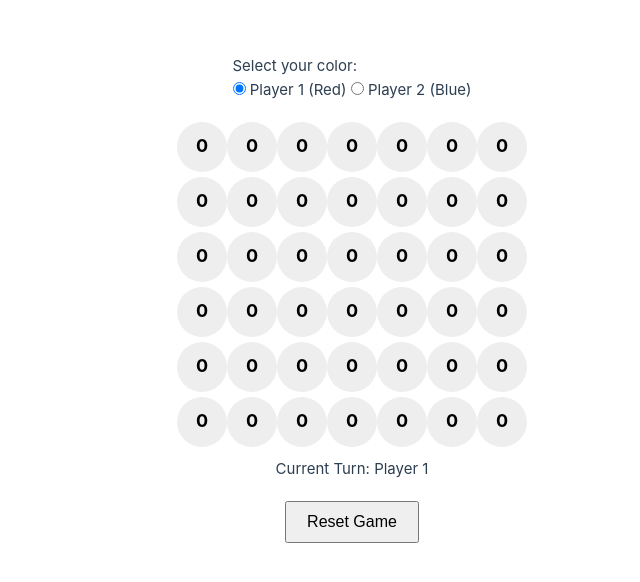
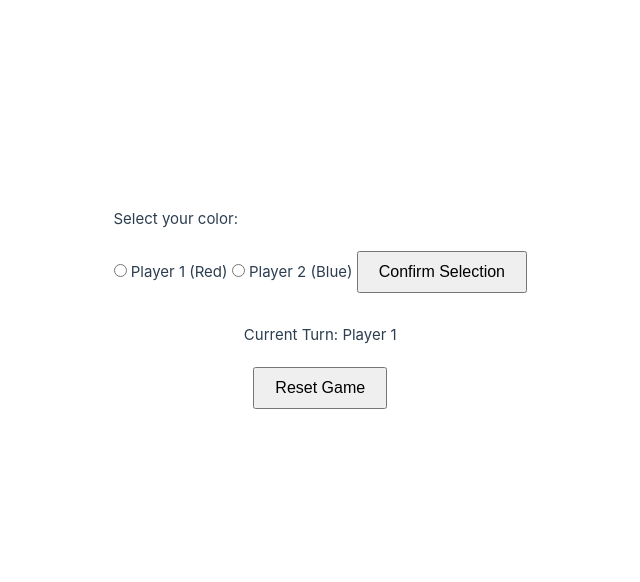
Before and after one commit to elfrmkr/connect-four-game, a Vue app: page / in a window 1280 px wide. Shown: the part 112-694 px from the top of the page, without its empty margins (113-753 px from the left). Built offline with nearby package versions, Linux system fonts and the light colour scheme.

Commit message:
refactor: player selection method is chnaged

```diff
--- a/src/App.vue
+++ b/src/App.vue
@@ -1,21 +1,21 @@
-<script setup>
-</script>
-
 <template>
   <div class="container">
-    <div class="player-selection">
+    <div class="player-selection" v-if="!colorConfirmed">
       <p>Select your color:</p>
       <label>
-        <input type="radio" v-model="playerColor" value="player1" /> Player 1 (Red)
+        <input type="radio" @click="changeCurrentPlayer(1)" name="playerSelection" /> Player 1 (Red)
       </label>
       <label>
-        <input type="radio" v-model="playerColor" value="player2" /> Player 2 (Blue)
+        <input type="radio" @click="changeCurrentPlayer(2)" name="playerSelection" /> Player 2 (Blue)
       </label>
+      <button @click="confirmColor">Confirm Selection</button>
     </div>
-    <div class="grid-container">
+
+
+    <div class="grid-container" v-else>
       <div v-for="(col, colIndex) in grid" :key="colIndex" class="column">
         <div v-for="(cell, rowIndex) in col" :key="rowIndex" class="grid-item"
-          :class="{ 'player1': cell === PLAYER1, 'player2': cell === PLAYER2 }" @click="dropChip(rowIndex)">
+          :class="{ 'player1': cell == PLAYER1, 'player2': cell == PLAYER2 }" @click="dropChip(rowIndex)">
           {{ cell }}
         </div>
       </div>
@@ -41,7 +41,7 @@ export default {
       grid: [],
       winner: null,
       currentPlayer: PLAYER1,
-      playerColor: "player1",
+      colorConfirmed: false,
     };
   },
 
@@ -78,7 +78,7 @@ export default {
         rowNumber--;
       }
       if (rowNumber < 0) {
-        console.log("no row to play");
+        window.alert("no row to play");
       }
       console.table(this.grid);
     },
@@ -105,7 +105,7 @@ export default {
         if (this.grid[row][i] === this.currentPlayer) {
           horizontalCount++;
           if (horizontalCount === 4) {
-            console.log(`player ${this.currentPlayer} wins`);
+            window.alert(`player ${this.currentPlayer} wins`);
           }
         } else {
           horizontalCount = 0
@@ -119,7 +119,7 @@ export default {
           if (this.grid[j][i] === this.currentPlayer) {
             diagonalCount++;
             if (diagonalCount === 4) {
-              console.log(`player ${this.currentPlayer} wins`);
+              window.alert(`player ${this.currentPlayer} wins`);
             }
           } else {
             diagonalCount = 0;
@@ -133,7 +133,7 @@ export default {
           if (this.grid[j][i] === this.currentPlayer) {
             diagonalCount++;
             if (diagonalCount === 4) {
-              console.log(`player ${this.currentPlayer} wins`);
+              window.alert(`player ${this.currentPlayer} wins`);
             }
           } else {
             diagonalCount = 0;
@@ -143,7 +143,7 @@ export default {
 
       if (verticalCount >= 4 || horizontalCount >= 4 || diagonalCount >= 4) {
         this.winner = true;
-        console.log(`player ${this.currentPlayer} wins`);
+        window.alert(`player ${this.currentPlayer} wins`);
         return true;
       }
 
@@ -158,10 +158,18 @@ export default {
       return true;
     },
 
+    changeCurrentPlayer(player) {
+      this.currentPlayer = player;
+    },
+
+    confirmColor() {
+      this.colorConfirmed = true;
+    },
+
     resetGame() {
       this.grid = this.generateGrid(ROWS, COLS);
       this.winner = null;
-      this.currentPlayer = PLAYER1;
+      this.colorConfirmed = false;
     },
   },
 };
@@ -172,6 +180,10 @@ export default {
   display: flex;
   flex-direction: column;
   align-items: center;
+  justify-content: center;
+  /* Center vertically */
+  height: 100vh;
+  /* 100% of the viewport height */
   margin-top: 20px;
 }
 
@@ -204,7 +216,17 @@ export default {
   font-size: 18px;
   font-weight: bold;
   color: black;
+  box-shadow: inset 0 0 5px rgba(0, 0, 0, 0.5);
+  /* Add a subtle shadow */
+
 }
+
+.grid-item div {
+  width: 100%;
+  height: 100%;
+  border-radius: 50%;
+}
+
 
 .player1 {
   background-color: #ff6347;
```
